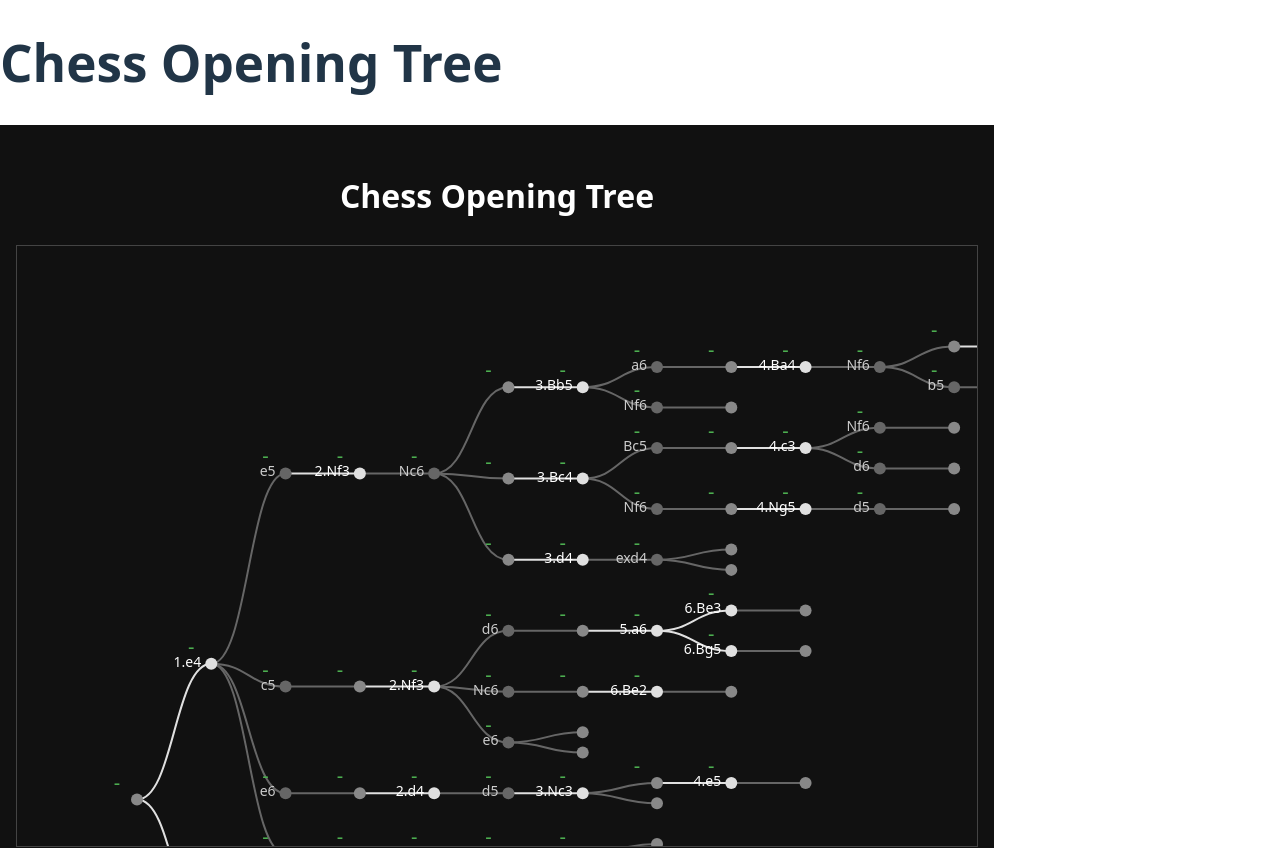
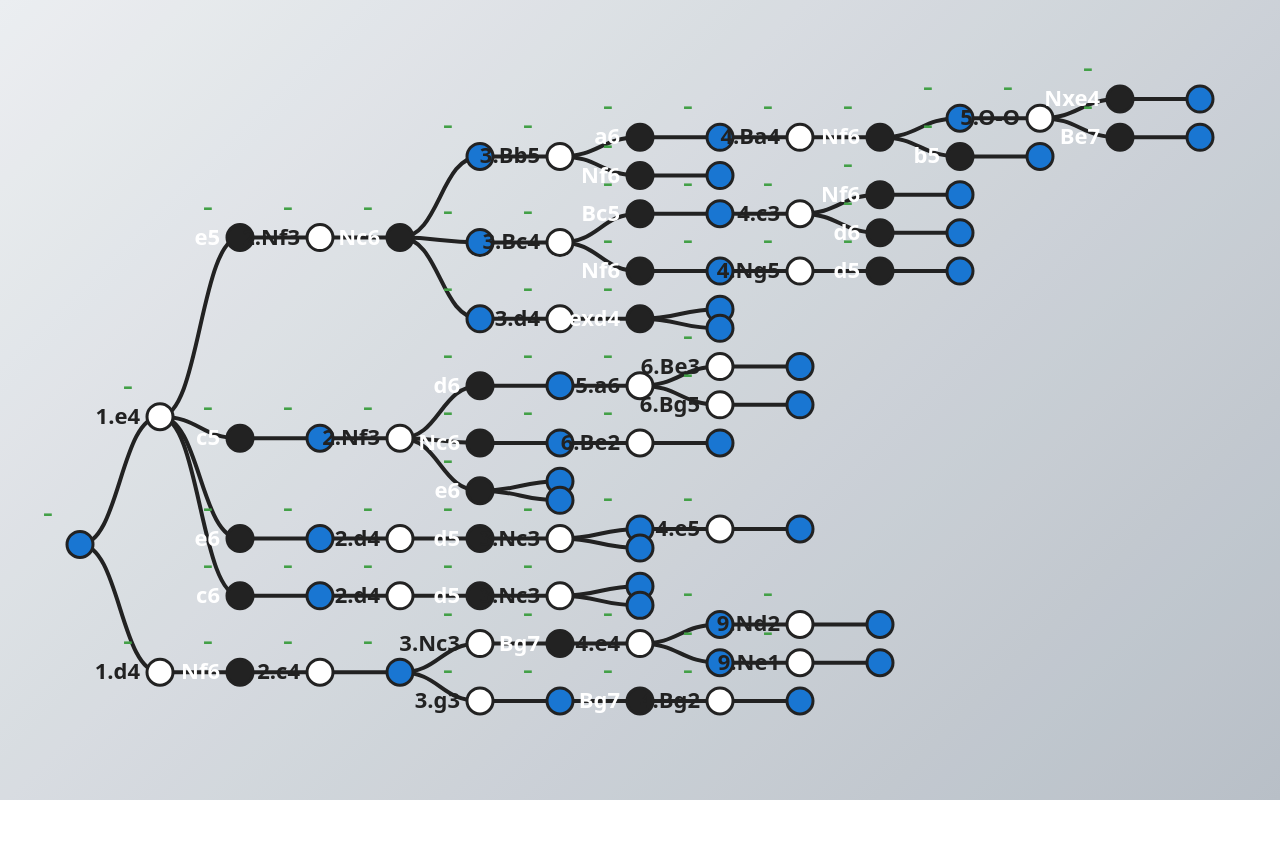
Before and after one commit to its4zahoor/chess-opening-visualizer, a React (Vite) app: page / in a window 1280 px wide. Shown: the top 848 px of the page. After the commit the page ends 800 px from the top, so only its background shows below. Built offline with nearby package versions, Linux system fonts and the light colour scheme.

Commit message:
layout full view and color enhancements
Signed-off-by: Abdul Zahoor <its4zahoor@gmail.com>

```diff
--- a/src/App.jsx
+++ b/src/App.jsx
@@ -2,12 +2,7 @@ import React from 'react';
 import ChessTree from './ChessTree';
 
 function App() {
-  return (
-    <div>
-      <h1>Chess Opening Tree</h1>
-      <ChessTree />
-    </div>
-  );
+  return <ChessTree />;
 }
 
 export default App;
--- a/src/ChessTree.jsx
+++ b/src/ChessTree.jsx
@@ -13,64 +13,9 @@ const ChessTree = () => {
 
   // Helper function to determine if a move is white's or black's
   const isWhiteMove = (move) => {
-    // If the move contains "..." it's black's move
-    if (move.includes('...')) {
-      return false;
-    }
-    // If it's an opening name (doesn't contain a move number), it's neutral
-    if (!move.match(/^\d+\./)) {
-      return null;
-    }
-    // Otherwise it's white's move
+    if (move.includes('...')) return false;
+    if (!move.match(/^\d+\./)) return null;
     return true;
-  };
-
-  // Helper function to get node colors
-  const getNodeColors = (move) => {
-    const moveType = isWhiteMove(move);
-    if (moveType === null) {
-      return {
-        circle: '#888888', // Neutral gray for opening names
-        text: '#ffffff', // White text
-        hover: '#4CAF50', // Green on hover
-      };
-    }
-    if (moveType) {
-      return {
-        circle: '#e0e0e0', // Light gray for white's moves
-        text: '#ffffff', // White text
-        hover: '#4CAF50', // Green on hover
-      };
-    } else {
-      return {
-        circle: '#666666', // Dark gray for black's moves
-        text: '#cccccc', // Light gray text
-        hover: '#4CAF50', // Green on hover
-      };
-    }
-  };
-
-  // Helper function to get move display text
-  const getMoveDisplay = (move) => {
-    // If it's an opening name, return empty string
-    if (!move.match(/^\d+\./)) {
-      return '';
-    }
-    // Remove move number and dots for cleaner display
-    return move.replace(/^\d+\.\.\.?/, '');
-  };
-
-  // Helper function to get opening name from node
-  const getOpeningName = (node) => {
-    // Look for the nearest parent that is an opening name
-    let current = node;
-    while (current) {
-      if (!current.data.move.match(/^\d+\./)) {
-        return current.data.move;
-      }
-      current = current.parent;
-    }
-    return '';
   };
 
   useEffect(() => {
@@ -98,10 +43,39 @@ const ChessTree = () => {
   };
 
   useEffect(() => {
+    // Move getNodeColors inside useEffect
+    const getNodeColors = (move) => {
+      const moveType = isWhiteMove(move);
+      if (moveType === null) {
+        return {
+          circle: '#1976d2', // Blue for opening names
+          text: '#fff',
+          border: '#222',
+          hover: '#43a047',
+        };
+      }
+      if (moveType) {
+        return {
+          circle: '#fff', // White for white's moves
+          text: '#222',
+          border: '#222',
+          hover: '#43a047',
+        };
+      } else {
+        return {
+          circle: '#222', // Black for black's moves
+          text: '#fff',
+          border: '#222',
+          hover: '#43a047',
+        };
+      }
+    };
+
     const svg = d3.select(svgRef.current);
     svg.selectAll('*').remove();
 
-    const margin = { top: 60, right: 120, bottom: 60, left: 120 };
+    // Increase spacing for readability
+    const margin = { top: 80, right: 80, bottom: 80, left: 80 };
     const width = dimensions.width - margin.left - margin.right;
     const height = dimensions.height - margin.top - margin.bottom;
 
@@ -120,10 +94,9 @@ const ChessTree = () => {
 
     svg.call(zoom);
 
-    const treeLayout = d3.tree().size([height, width]);
-
+    // Increase node spacing
+    const treeLayout = d3.tree().nodeSize([70, 220]).size([height, width]);
     const root = d3.hierarchy(treeData);
-
     const collapse = (d) => {
       if (d.children) {
         d._children = d.children;
@@ -131,30 +104,23 @@ const ChessTree = () => {
         d.children = null;
       }
     };
-
     root.descendants().forEach((d) => {
       if (collapsedNodes.has(d.data.move)) {
         collapse(d);
       }
     });
-
     root.x0 = height / 2;
     root.y0 = 0;
-
     treeLayout(root);
 
-    // Draw links with animation
     g.selectAll('.link')
       .data(root.links())
       .enter()
       .append('path')
       .attr('class', 'link')
       .attr('fill', 'none')
-      .attr('stroke', (d) => {
-        // Color the link based on the target node's move
-        return isWhiteMove(d.target.data.move) ? '#e0e0e0' : '#666666';
-      })
-      .attr('stroke-width', 2)
+      .attr('stroke', '#222')
+      .attr('stroke-width', 4)
       .attr(
         'd',
         d3
@@ -163,7 +129,6 @@ const ChessTree = () => {
           .y((d) => d.x)
       );
 
-    // Draw nodes
     const node = g
       .selectAll('.node')
       .data(root.descendants())
@@ -179,57 +144,55 @@ const ChessTree = () => {
           current = current.parent;
         }
         path.push(current);
-
-        // Reset all nodes to their original colors
         node.selectAll('circle').each(function (d) {
           const colors = getNodeColors(d.data.move);
-          d3.select(this).attr('fill', colors.circle).attr('r', 6);
+          d3.select(this)
+            .attr('fill', colors.circle)
+            .attr('stroke', colors.border)
+            .attr('r', 13);
         });
-
-        // Highlight path nodes
         path.forEach((p) => {
           d3.select(this.parentNode)
             .selectAll('.node')
             .filter((n) => n === p)
             .select('circle')
-            .attr('fill', '#4CAF50')
-            .attr('r', 8);
+            .attr('fill', '#43a047')
+            .attr('stroke', '#222')
+            .attr('r', 18);
         });
-
         const tooltip = d3
           .select('body')
           .append('div')
           .attr('class', 'tooltip')
           .style('position', 'absolute')
-          .style('background-color', 'rgba(0, 0, 0, 0.8)')
-          .style('color', 'white')
-          .style('padding', '8px')
-          .style('border-radius', '4px')
+          .style('background-color', '#fff')
+          .style('color', '#222')
+          .style('padding', '14px')
+          .style('border-radius', '10px')
+          .style('box-shadow', '0 2px 12px rgba(0,0,0,0.18)')
           .style('pointer-events', 'none')
           .style('z-index', '1000');
-
         const openingName = getOpeningName(d);
         const moveType = isWhiteMove(d.data.move);
         let moveTypeText = '';
         if (moveType === true) moveTypeText = "White's move";
         else if (moveType === false) moveTypeText = "Black's move";
-
         tooltip
           .html(
-            `
-            <strong>${d.data.move}</strong>
-            ${moveTypeText ? `<br/>${moveTypeText}` : ''}
-            ${openingName ? `<br/><em>${openingName}</em>` : ''}
-          `
+            `<strong>${d.data.move}</strong>${
+              moveTypeText ? `<br/>${moveTypeText}` : ''
+            }${openingName ? `<br/><em>${openingName}</em>` : ''}`
           )
           .style('left', event.pageX + 10 + 'px')
           .style('top', event.pageY - 10 + 'px');
       })
       .on('mouseout', function () {
-        // Reset nodes to their original colors
         node.selectAll('circle').each(function (d) {
           const colors = getNodeColors(d.data.move);
-          d3.select(this).attr('fill', colors.circle).attr('r', 6);
+          d3.select(this)
+            .attr('fill', colors.circle)
+            .attr('stroke', colors.border)
+            .attr('r', 13);
         });
         d3.selectAll('.tooltip').remove();
       })
@@ -240,73 +203,88 @@ const ChessTree = () => {
         setSelectedNode(d);
       });
 
-    // Add circles to nodes with appropriate colors
     node
       .append('circle')
-      .attr('r', 6)
-      .attr('fill', (d) => getNodeColors(d.data.move).circle);
+      .attr('r', 13)
+      .attr('fill', (d) => getNodeColors(d.data.move).circle)
+      .attr('stroke', (d) => getNodeColors(d.data.move).border)
+      .attr('stroke-width', 3);
 
-    // Add expand/collapse indicators
     node
       .append('text')
       .attr('class', 'expand-collapse')
-      .attr('x', (d) => (d.children || d._children ? -20 : 0))
-      .attr('y', -10)
+      .attr('x', (d) => (d.children || d._children ? -32 : 0))
+      .attr('y', -20)
       .attr('text-anchor', 'middle')
       .text((d) => {
         if (d._children) return '+';
         if (d.children) return '-';
         return '';
       })
-      .style('fill', '#4CAF50')
-      .style('font-size', '20px')
+      .style('fill', '#43a047')
+      .style('font-size', '32px')
       .style('cursor', 'pointer');
 
-    // Add move text with appropriate colors
     node
       .append('text')
-      .attr('dy', 3)
-      .attr('x', (d) => (d.children || d._children ? -10 : 10))
+      .attr('dy', 7)
+      .attr('x', (d) => (d.children || d._children ? -20 : 20))
       .attr('text-anchor', (d) => (d.children || d._children ? 'end' : 'start'))
       .text((d) => getMoveDisplay(d.data.move))
       .style('fill', (d) => getNodeColors(d.data.move).text)
-      .style('font-size', '14px');
+      .style('font-size', '22px')
+      .style('font-weight', 700);
   }, [selectedNode, collapsedNodes, dimensions]);
+
+  // Helper function to get move display text
+  const getMoveDisplay = (move) => {
+    if (!move.match(/^\d+\./)) return '';
+    return move.replace(/^\d+\.\.\.?/, '');
+  };
+
+  // Helper function to get opening name from node
+  const getOpeningName = (node) => {
+    let current = node;
+    while (current) {
+      if (!current.data.move.match(/^\d+\./)) {
+        return current.data.move;
+      }
+      current = current.parent;
+    }
+    return '';
+  };
 
   return (
     <div
       style={{
-        backgroundColor: '#111',
+        background: 'linear-gradient(135deg, #e9ecef 0%, #b0b8c1 100%)',
         minHeight: '100vh',
-        color: '#fff',
+        color: '#111',
+        width: '100vw',
+        overflowX: 'hidden',
         display: 'flex',
         flexDirection: 'column',
         alignItems: 'center',
-        padding: '1rem',
+        padding: 0,
+        margin: 0,
       }}
     >
-      <h1
-        style={{
-          padding: '1rem',
-          fontSize: '2rem',
-          marginBottom: '1rem',
-          textAlign: 'center',
-        }}
-      >
-        Chess Opening Tree
-      </h1>
       {selectedNode && (
         <div
           style={{
-            padding: '1rem',
-            backgroundColor: '#222',
+            padding: '1.5rem',
+            backgroundColor: '#fff',
             margin: '1rem',
-            borderRadius: '8px',
-            width: '80%',
-            maxWidth: '1200px',
+            borderRadius: '12px',
+            width: '90%',
+            maxWidth: '1400px',
+            color: '#111',
+            boxShadow: '0 2px 8px rgba(0,0,0,0.10)',
           }}
         >
-          <h3>Selected Opening: {getOpeningName(selectedNode)}</h3>
+          <h3 style={{ fontWeight: 700 }}>
+            Selected Opening: {getOpeningName(selectedNode)}
+          </h3>
           <p>
             Path:{' '}
             {selectedNode
@@ -327,20 +305,24 @@ const ChessTree = () => {
       )}
       <div
         style={{
-          width: '100%',
-          height: 'calc(100vh - 200px)',
+          width: '100vw',
+          height: '100%',
           display: 'flex',
           justifyContent: 'center',
           alignItems: 'center',
+          background: 'rgba(255,255,255,0.10)',
+          borderRadius: '0',
+          boxShadow: 'none',
         }}
       >
         <svg
           ref={svgRef}
           style={{
-            border: '1px solid #444',
-            width: '100%',
+            border: 'none',
+            width: '100vw',
             height: '100%',
-            maxWidth: '1800px',
+            background: 'transparent',
+            display: 'block',
           }}
         ></svg>
       </div>
```
